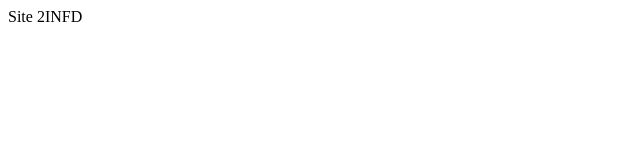
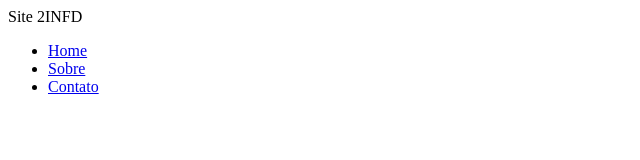
Before and after one commit to natasha-rigotti/site2ind, a plain HTML site: page index.html in a window 1280 px wide. Shown: the whole page, without its empty margins (0-640 px from the left). Drawn offline with Linux system fonts and the light colour scheme.

Commit message:
Incluindo menu

```diff
--- a/index.html
+++ b/index.html
@@ -5,5 +5,10 @@
 </head>
 <body>
 	Site 2INFD
+	<ul>
+		<li><a href="home.html">Home</a></li>
+		<li><a href="sobre.html">Sobre</a></li>
+		<li><a href="contato.html">Contato</a></li>
+	</ul>
 </body>
 </html>
```
